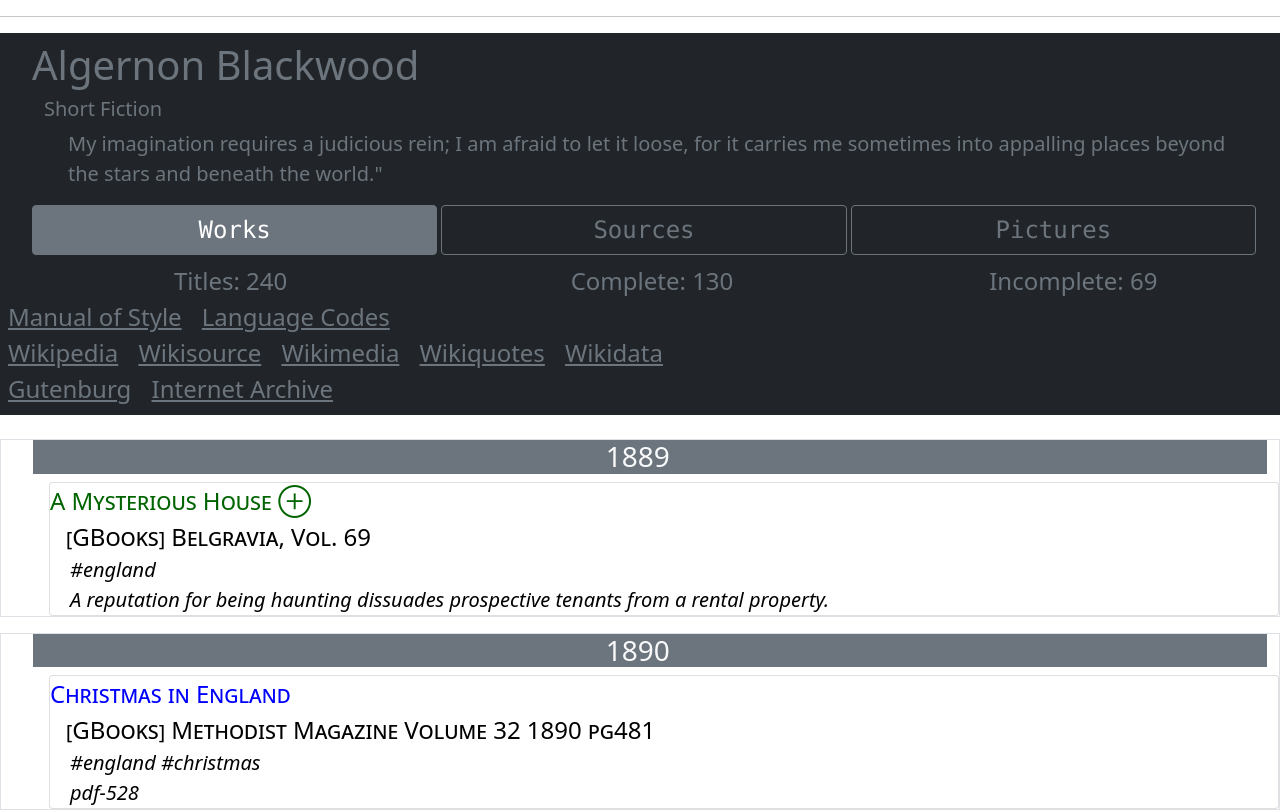
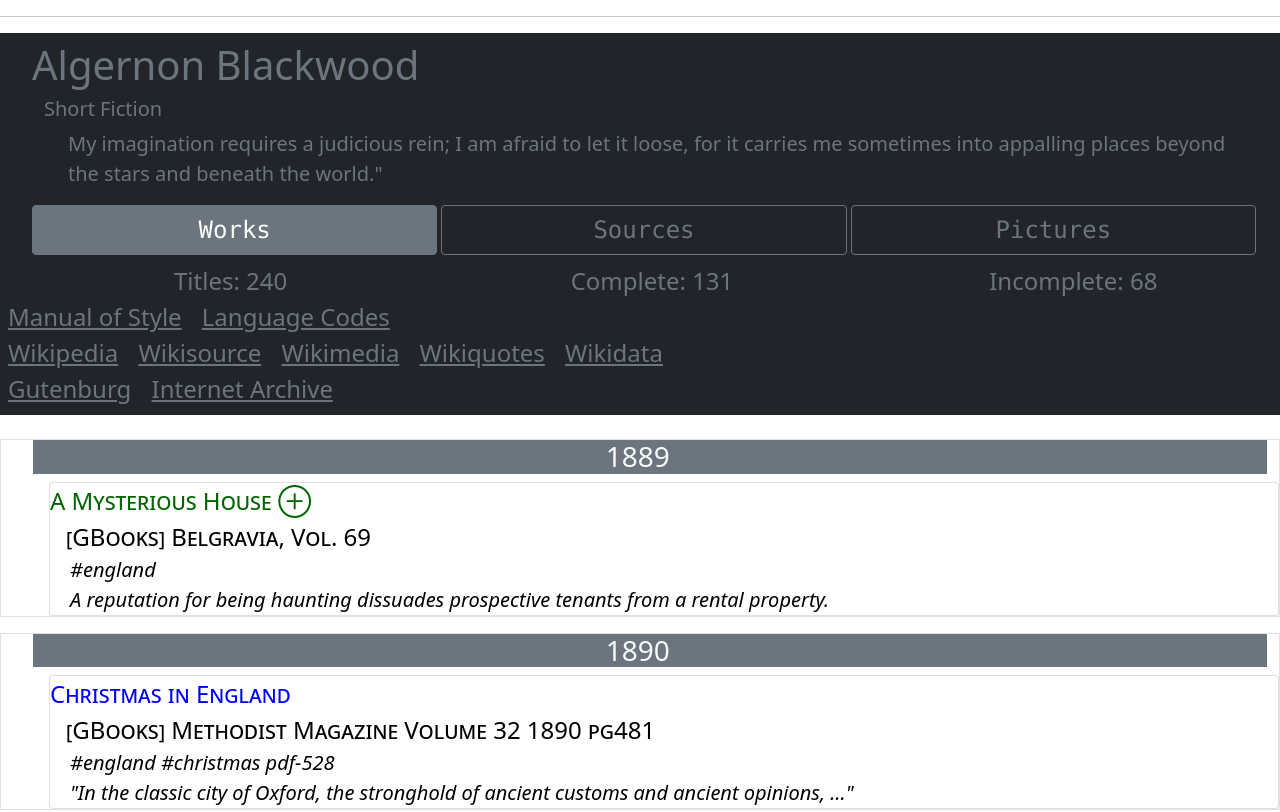
Before and after one commit to kingrpaul/algernon-blackwood, a plain HTML site: page index.html in a window 1280 px wide. Shown: the top 812 px of the page. Drawn offline with nearby package versions, Linux system fonts and the light colour scheme.

Commit message:
add christmas-in-england

```diff
--- a/index.html
+++ b/index.html
@@ -33,8 +33,8 @@
     <div class="fluid-container fs-4 ps-4 pt-2">
       <div class="row text-center">
         <div class="col-sm-4">Titles: 240</div>
-        <div class="col-sm-4">Complete: 130</div>
-        <div class="col-sm-4">Incomplete: 69</div>
+        <div class="col-sm-4">Complete: 131</div>
+        <div class="col-sm-4">Incomplete: 68</div>
       </div>
     </div>
 
@@ -93,12 +93,10 @@
       <a class="card-link fs-4" target="_blank" href="">[Archive] -</a>
       <a class="card-link fs-4" target="_blank" href="">[Hathi] -</a>
       <a class="card-link fs-4" target="_blank" href="https://www.google.com/books/edition/Methodist_Magazine/t78QAAAAIAAJ?hl=en&gbpv=1&bsq=Blackwood">[GBooks] Methodist Magazine Volume 32 1890 pg481</a>
-      <p class="card-text fs-5">#england #christmas</p>
-      <p class="card-text fs-5">pdf-528</p>
-    </li>
-  </ul>
-
-
+      <p class="card-text fs-5">#england #christmas pdf-528</p>
+      <p class="card-text fs-5"> "In the classic city of Oxford, the stronghold of ancient customs and ancient opinions, …"</p>
+    </li>
+  </ul>
 
   <ul class="fluid-container border">
     <h3 class="text-light bg-secondary text-center pe-4" style="width:99%;">1891</h3>
```
